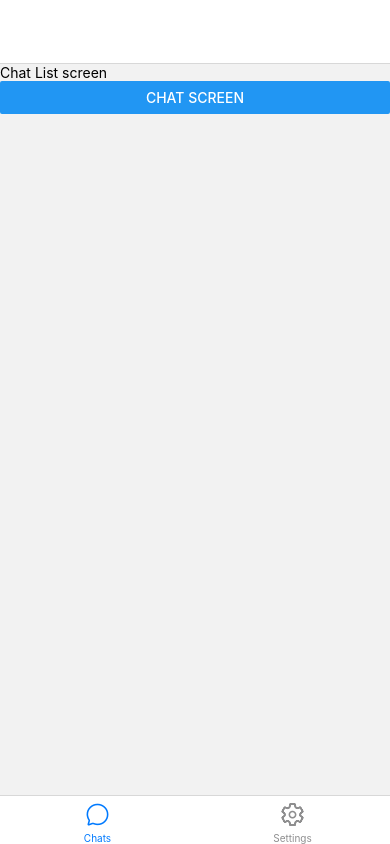
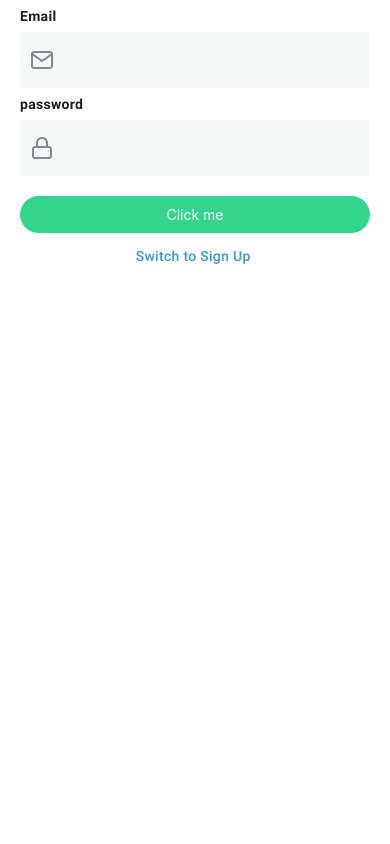
Before and after one commit to lukakkyk/WhatsApp, a React Native app: screen / in a window 390 px wide. Built offline with nearby package versions, Linux system fonts and the light colour scheme.

Commit message:
authentication screens

```diff
--- a/package.json
+++ b/package.json
@@ -19,7 +19,8 @@
     "react": "18.2.0",
     "react-native": "0.71.8",
     "react-native-safe-area-context": "4.5.0",
-    "react-native-screens": "~3.20.0"
+    "react-native-screens": "~3.20.0",
+    "expo-updates": "~0.16.4"
   },
   "devDependencies": {
     "@babel/core": "^7.20.0"
--- /dev/null
+++ b/src/components/Input.js
@@ -0,0 +1,62 @@
+import React from "react";
+import { View, Text, StyleSheet, TextInput } from "react-native";
+import Colors from "../constants/Colors";
+
+const Input = ({label, icon, iconSize, errorText, IconPack}) => {
+  return (
+    <View style={styles.cotnainer}>
+      <Text style={styles.label}>{label}</Text>
+      <View style={styles.inputContainer}>
+      {icon && <IconPack style={styles.icon} name={icon} size={iconSize || 15} color="black" />}
+        <TextInput style={styles.input} />
+      </View>
+      {errorText && <View style={styles.errorContainer}>
+        <Text style={styles.errorText}>{errorText}</Text>
+      </View>}
+    </View>
+  );
+};
+
+const styles = StyleSheet.create({
+  cotnainer: {
+    width: "100%",
+  },
+  inputContainer:{
+    width:'100%',
+    backgroundColor:'red',
+    paddingHorizontal:10,
+    paddingVertical:15,
+    borderRadius:2,
+    backgroundColor:Colors.nearlyWhite,
+    flexDirection:'row',
+    alignItems:'center'
+  },
+  icon:{
+    marginRight:10,
+    color:Colors.grey
+  },
+  label:{
+    marginVertical:8,
+    fontFamily:'bold',
+    letterSpacing:0.3,
+    color:Colors.textColor
+  },
+  input:{
+    flex:1,
+    color:Colors.textColor,
+    letterSpacing:0.3,
+    fontFamily:'regular',
+    paddingTop:0
+  },
+  errorContainer:{
+    marginVertical:5
+  },
+  errorText:{
+    color:'red',
+    fontSize:13,
+    fontFamily:'regular',
+    letterSpacing:0.3
+  }
+});
+
+export default Input;
--- /dev/null
+++ b/src/components/PageContainer.js
@@ -0,0 +1,20 @@
+import React from "react";
+import { View, StyleSheet } from "react-native";
+import Colors from "../constants/Colors";
+const PageContainer = (props) => {
+  return (
+    <View style={{ ...styles.container, ...props.style }}>
+      {props.children}
+    </View>
+  );
+};
+
+const styles = StyleSheet.create({
+  container: {
+    paddingHorizontal: 20,
+    flex: 1,
+    backgroundColor: Colors.white,
+  },
+});
+
+export default PageContainer;
--- /dev/null
+++ b/src/components/SignInForm.js
@@ -0,0 +1,15 @@
+import React from 'react'
+import Input from './Input';
+import SubmitButton from './SubmitButton';
+import { Feather } from '@expo/vector-icons';
+const SignInForm = props => {
+  return (
+    <>
+      <Input icon="mail" IconPack={Feather} iconSize={24} label="Email" />
+      <Input icon="lock" IconPack={Feather} iconSize={24} label="password" />
+      <SubmitButton title="Click me" style={{marginTop:20}} onPress={() => console.log('button pressed')} />
+   </>
+  )
+}
+
+export default SignInForm
--- /dev/null
+++ b/src/components/SignUpForm.js
@@ -0,0 +1,22 @@
+import React from 'react'
+import Input from './Input';
+import SubmitButton from './SubmitButton';
+import { Feather } from '@expo/vector-icons';
+const SignUpForm = props => {
+  return (
+    <>
+      <Input
+        icon="user"
+        IconPack={Feather}
+        iconSize={24}
+        label="First Name"
+      />
+      <Input icon="user" IconPack={Feather} iconSize={24} label="Last Name" />
+      <Input icon="mail" IconPack={Feather} iconSize={24} label="Email" />
+      <Input icon="lock" IconPack={Feather} iconSize={24} label="password" />
+      <SubmitButton title="Click me" style={{marginTop:20}} onPress={() => console.log('button pressed')} />
+   </>
+  )
+}
+
+export default SignUpForm
--- /dev/null
+++ b/src/components/SubmitButton.js
@@ -0,0 +1,32 @@
+import React from "react";
+import { StyleSheet, TouchableOpacity, Text } from "react-native";
+import Colors from "../constants/Colors";
+
+const SubmitButton = (props) => {
+  const enabledBgColor = props.color || Colors.primary;
+  const disabledBgColor = Colors.lightGrey;
+  const bgColor = props.disabled ? disabledBgColor : enabledBgColor;
+
+  return (
+    <TouchableOpacity
+    onPress={props.disabled ? () => {} : props.onPress}
+      style={{ ...styles.button, ...props.style, ...{ backgroundColor: bgColor } }}
+    >
+      <Text style={{ color: props.disabled ? Colors.grey : "white" }}>
+        {props.title}
+      </Text>
+    </TouchableOpacity>
+  );
+};
+
+const styles = StyleSheet.create({
+  button: {
+    paddingHorizontal: 30,
+    paddingVertical: 10,
+    borderRadius: 30,
+    justifyContent: "center",
+    alignItems: "center",
+  },
+});
+
+export default SubmitButton;
--- a/src/constants/Colors.js
+++ b/src/constants/Colors.js
@@ -1,4 +1,8 @@
 export default {
-    blue:'#3498db',
-    lightGrey:'#bdc3c7'
+    blue: "#3498db",
+    lightGrey: "#bdc3c7",
+    nearlyWhite: "#F4F8F7",
+    grey: "#7f8c8d",
+    textColor: "#1c1e21",
+    primary: "#32d48e"
 }
--- a/src/navigation/AppNavigator.js
+++ b/src/navigation/AppNavigator.js
@@ -2,11 +2,13 @@ import React from "react";
 import { NavigationContainer } from '@react-navigation/native';
 
 import MainNavigator from './MainNavigator';
-
+import AuthScreen from "../screens/AuthScreen";
 const AppNavigator = (props) => {
+  const isAuth = false;
   return (
     <NavigationContainer>
-      <MainNavigator />
+      {isAuth && <MainNavigator />}
+      {!isAuth && <AuthScreen />}
     </NavigationContainer>
   );
 };
--- /dev/null
+++ b/src/screens/AuthScreen.js
@@ -0,0 +1,42 @@
+import React, { useState } from "react";
+import { Text, TouchableOpacity, StyleSheet, ScrollView } from "react-native";
+import { SafeAreaView } from "react-native-safe-area-context";
+import PageContainer from "../components/PageContainer";
+import SignUpForm from "../components/SignUpForm";
+import Colors from "../constants/Colors";
+import SignInForm from "../components/SignInForm";
+const AuthScreen = () => {
+  const [isSignup, setIsSignUp] = useState(false);
+  return (
+    <SafeAreaView style={{ flex: 1 }}>
+      <PageContainer>
+        <ScrollView>
+          {isSignup ? <SignUpForm /> : <SignInForm />}
+          <TouchableOpacity
+            style={styles.linkContainer}
+            onPress={() => setIsSignUp((prev) => !prev)}
+          >
+            <Text style={styles.link}>{`Switch to ${
+              isSignup ? "Sign In" : "Sign Up"
+            } `}</Text>
+          </TouchableOpacity>
+        </ScrollView>
+      </PageContainer>
+    </SafeAreaView>
+  );
+};
+
+const styles = StyleSheet.create({
+  linkContainer: {
+    justifyContent: "center",
+    alignItems: "center",
+    marginVertical: 15,
+  },
+  link: {
+    color: Colors.blue,
+    fontFamily: "medium",
+    letterSpacing: 0.3,
+  },
+});
+
+export default AuthScreen;
--- a/src/screens/ChatScreen.js
+++ b/src/screens/ChatScreen.js
@@ -1,20 +1,31 @@
-import React, { useState } from "react";
+import React, { useState, useCallback } from "react";
 import {
   View,
   StyleSheet,
   ImageBackground,
   TextInput,
   Pressable,
+  KeyboardAvoidingView,
+  Platform,
 } from "react-native";
 import { Feather } from "@expo/vector-icons";
 import { SafeAreaView } from "react-native-safe-area-context";
 import Colors from "../constants/Colors";
 
 const ChatScreen = ({ navigation }) => {
-  const [textMessage, setTextMessage] = useState("");
+  const [messageText, setMessageText] = useState("");
+
+  const sendMessage = useCallback(() => {
+    setMessageText("");
+  }, [messageText]);
 
   return (
     <SafeAreaView style={styles.container} edges={["right", "left", "bottom"]}>
+      <KeyboardAvoidingView
+        keyboardVerticalOffset={100}
+        behavior={Platform.OS === "ios" ? "padding" : undefined}
+        style={styles.screen}
+      >
         <ImageBackground
           style={styles.imageBackground}
           source={require("../../assets/images/droplet.jpeg")}
@@ -24,21 +35,26 @@ const ChatScreen = ({ navigation }) => {
             <Feather name="plus" size={24} color={Colors.blue} />
           </Pressable>
           <TextInput
-          value={textMessage}
-          onChangeText={(text) => setTextMessage(text)}
+            value={messageText}
+            onChangeText={(text) => setMessageText(text)}
             style={styles.inputStyle}
+            onSubmitEditing={sendMessage}
           />
-        {textMessage === "" && (
+          {messageText === "" && (
             <Pressable style={styles.icons}>
               <Feather name="camera" size={24} color={Colors.blue} />
             </Pressable>
           )}
-        {textMessage !== "" && (
-          <Pressable style={styles.icons}>
-            <Feather name="send" size={24} color={Colors.blue} />
+          {messageText !== "" && (
+            <Pressable
+              onPress={sendMessage}
+              style={{ ...styles.icons, ...styles.sendButton }}
+            >
+              <Feather name="send" size={20} color={Colors.white} />
             </Pressable>
           )}
         </View>
+      </KeyboardAvoidingView>
     </SafeAreaView>
   );
 };
@@ -47,6 +63,9 @@ const styles = StyleSheet.create({
   container: {
     flex: 1,
     flexDirection: "column",
+  },
+  screen: {
+    flex: 1,
   },
   imageBackground: {
     flex: 1,
@@ -63,13 +82,20 @@ const styles = StyleSheet.create({
     borderColor: Colors.lightGrey,
     borderRadius: 50,
     marginHorizontal: 15,
-    paddingHorizontal:5
+    paddingHorizontal: 5,
   },
   icons: {
     alignItems: "center",
     justifyContent: "center",
     width: 35,
   },
+  sendButton: {
+    backgroundColor: Colors.blue,
+    borderRadius: 50,
+    padding: 8,
+    alignItems: "center",
+    justifyContent: "center",
+  },
 });
 
 export default ChatScreen;
```
Also changed, not shown: 1 other file (tests, documents, lock files or other folders). Lines whose indentation alone changed are shown as unchanged.
